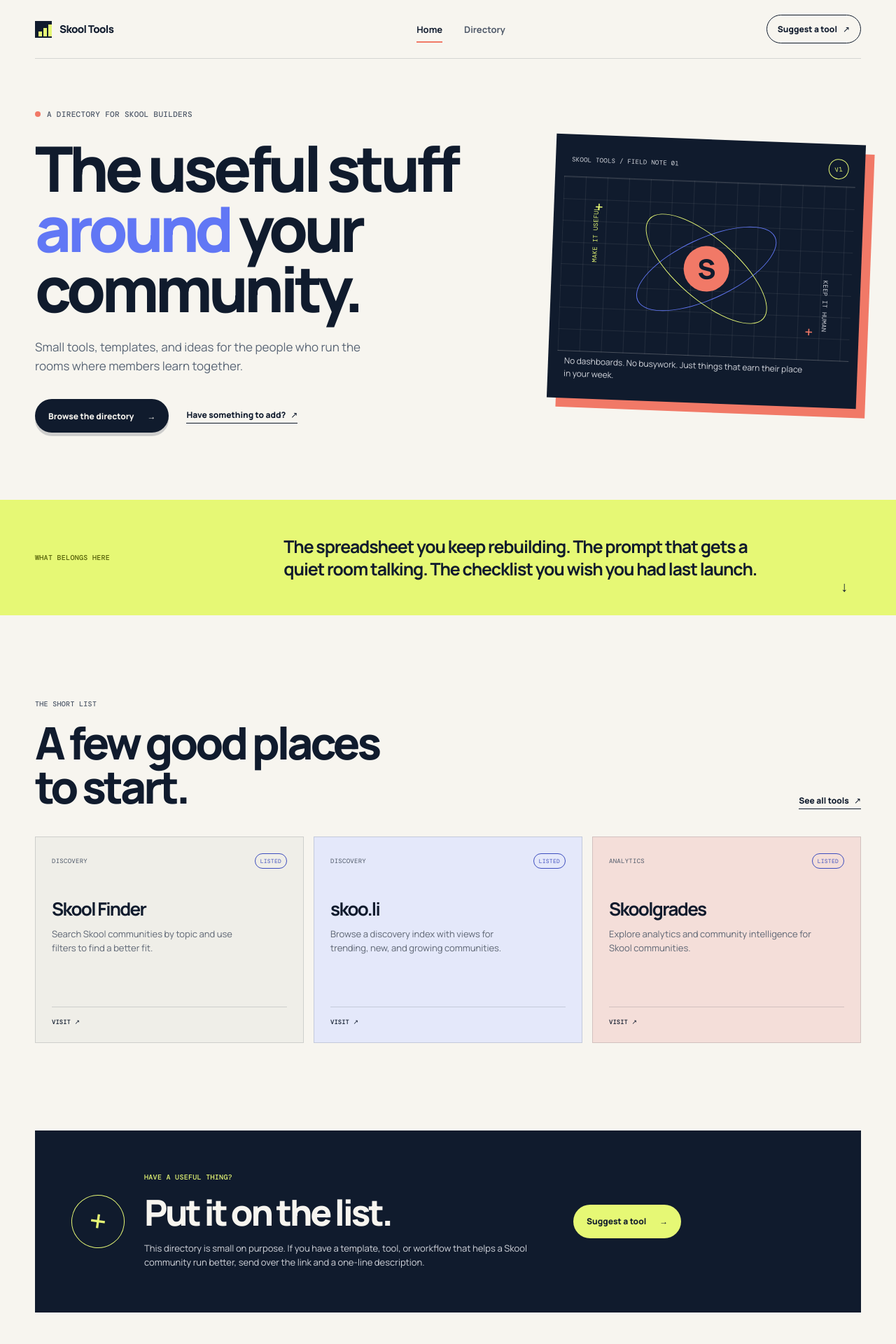
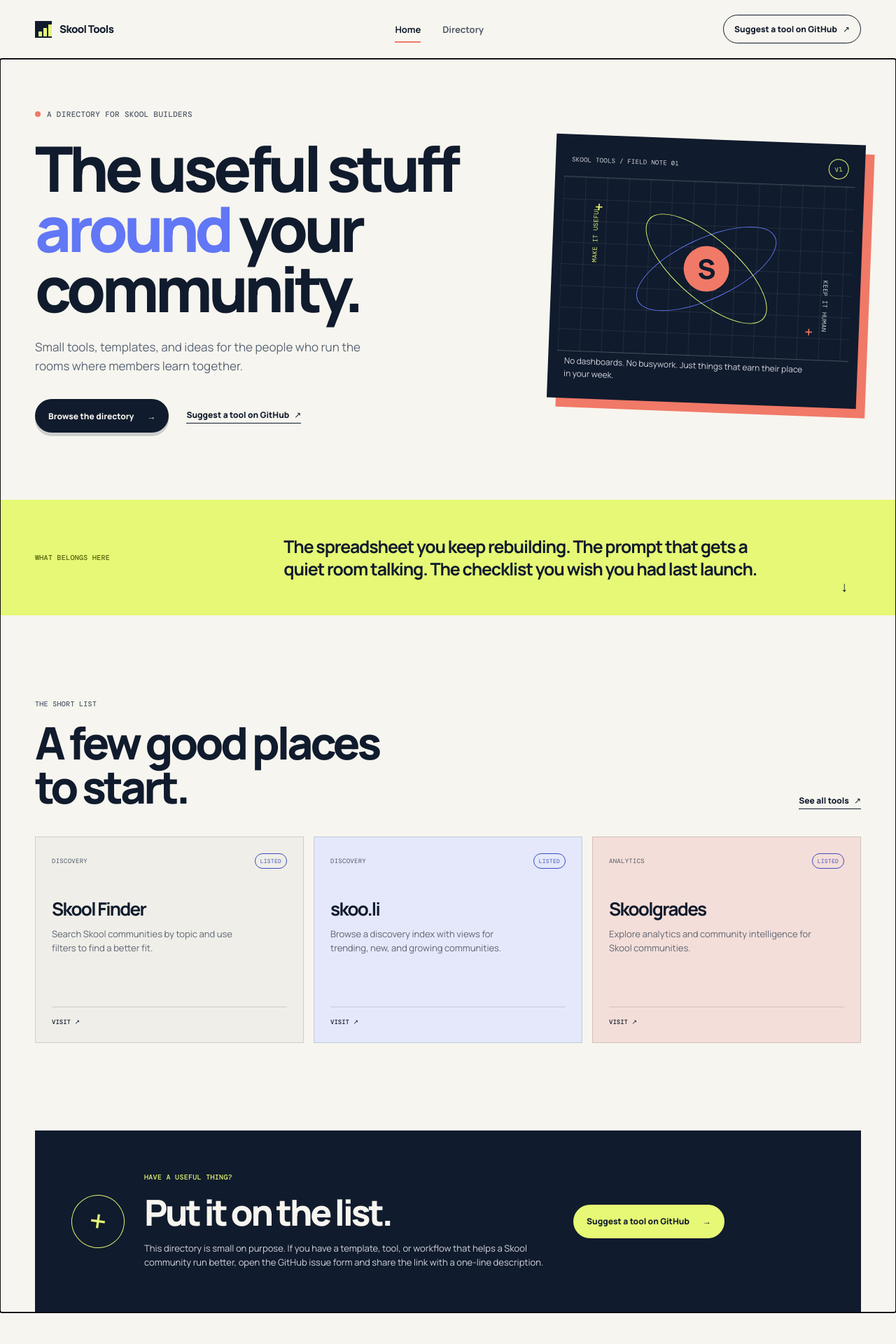
Before and after one commit to toivomattila/skooltools, a React (Vite) app: page / in a window 1280 px wide. Shown: the top 1920 px of the page at 70% size. Built offline with nearby package versions, Linux system fonts and the light colour scheme.

Commit message:
fix: finish directory navigation accessibility
Make tool suggestions actionable through GitHub, constrain routes, preserve hash navigation, and restore focus and link semantics after navigation.

```diff
--- a/src/App.tsx
+++ b/src/App.tsx
@@ -1,8 +1,14 @@
-import { useEffect, useState, type MouseEvent } from "react";
+import {
+  useEffect,
+  useRef,
+  useState,
+  type MouseEvent,
+  type RefObject,
+} from "react";
 import { categories, tools, type Tool, type ToolStatus } from "./data/tools";
 import "./styles.css";
 
-type Route = "home" | "tools";
+type Route = "home" | "tools" | "not-found";
 
 type AppLocation = {
   pathname: string;
@@ -10,15 +16,25 @@
   route: Route;
 };
 
+const suggestToolUrl = `https://github.com/toivomattila/skooltools/issues/new?${new URLSearchParams(
+  {
+    title: "Suggest a tool for Skool Tools",
+    body: "Tool name:\n\nLink:\n\nWhy is it useful?\n",
+  },
+)}`;
+
 function getRoute(pathname = window.location.pathname): Route {
-  return pathname.startsWith("/tools") ? "tools" : "home";
+  if (pathname === "/") return "home";
+  if (pathname === "/tools" || pathname === "/tools/") return "tools";
+  return "not-found";
 }
 
 function getLocation(): AppLocation {
+  const { pathname, hash } = window.location;
   return {
-    pathname: window.location.pathname,
-    hash: window.location.hash,
-    route: getRoute(),
+    pathname,
+    hash,
+    route: getRoute(pathname),
   };
 }
 
@@ -28,8 +44,12 @@
     : "smooth";
 }
 
-function scrollToLocation(location: AppLocation) {
+function focusAndScrollToLocation(
+  location: AppLocation,
+  mainContentRef: RefObject<HTMLElement | null>,
+) {
   const behavior = getScrollBehavior();
+  mainContentRef.current?.focus({ preventScroll: true });
 
   if (location.hash) {
     let id: string;
@@ -38,7 +58,11 @@
     } catch {
       return;
     }
-    document.getElementById(id)?.scrollIntoView({ behavior });
+    const hashTarget = document.getElementById(id);
+    if (hashTarget instanceof HTMLElement) {
+      hashTarget.focus({ preventScroll: true });
+      hashTarget.scrollIntoView({ behavior });
+    }
     return;
   }
 
@@ -47,6 +71,7 @@
 
 function App() {
   const [location, setLocation] = useState<AppLocation>(getLocation);
+  const mainContentRef = useRef<HTMLElement | null>(null);
 
   useEffect(() => {
     const handlePopState = () => setLocation(getLocation());
@@ -55,9 +80,12 @@
   }, []);
 
   useEffect(() => {
-    const timeoutId = window.setTimeout(() => scrollToLocation(location), 0);
+    const timeoutId = window.setTimeout(
+      () => focusAndScrollToLocation(location, mainContentRef),
+      0,
+    );
     return () => window.clearTimeout(timeoutId);
-  }, [location]);
+  }, [location, mainContentRef]);
 
   const navigate = (event: MouseEvent<HTMLAnchorElement>) => {
     const href = event.currentTarget.getAttribute("href");
@@ -77,6 +105,7 @@
     const currentUrl = new URL(window.location.href);
     const nextUrl = new URL(href, currentUrl);
     if (nextUrl.origin !== currentUrl.origin) return;
+    event.preventDefault();
     if (
       nextUrl.pathname === currentUrl.pathname &&
       nextUrl.search === currentUrl.search &&
@@ -85,7 +114,6 @@
       return;
     }
 
-    event.preventDefault();
     window.history.pushState({}, "", nextUrl);
     setLocation(getLocation());
   };
@@ -94,9 +122,11 @@
     <div className="site-shell">
       <Header route={location.route} onNavigate={navigate} />
       {location.route === "home" ? (
-        <HomePage onNavigate={navigate} />
+        <HomePage mainContentRef={mainContentRef} onNavigate={navigate} />
+      ) : location.route === "tools" ? (
+        <ToolsPage mainContentRef={mainContentRef} onNavigate={navigate} />
       ) : (
-        <ToolsPage onNavigate={navigate} />
+        <NotFoundPage mainContentRef={mainContentRef} onNavigate={navigate} />
       )}
       <Footer onNavigate={navigate} />
     </div>
@@ -129,6 +159,7 @@
           className={route === "home" ? "active" : ""}
           href="/"
           onClick={onNavigate}
+          aria-current={route === "home" ? "page" : undefined}
         >
           Home
         </a>
@@ -136,26 +167,34 @@
           className={route === "tools" ? "active" : ""}
           href="/tools"
           onClick={onNavigate}
+          aria-current={route === "tools" ? "page" : undefined}
         >
           Directory
         </a>
       </nav>
-      <a className="header-cta" href="/tools#submit" onClick={onNavigate}>
-        Suggest a tool <span aria-hidden="true">↗</span>
+      <a
+        className="header-cta"
+        href={suggestToolUrl}
+        target="_blank"
+        rel="noopener noreferrer"
+        aria-label="Suggest a tool on GitHub (opens in a new tab)"
+      >
+        Suggest a tool on GitHub <span aria-hidden="true">↗</span>
       </a>
     </header>
   );
 }
 
 type PageProps = {
+  mainContentRef: RefObject<HTMLElement | null>;
   onNavigate: (event: MouseEvent<HTMLAnchorElement>) => void;
 };
 
-function HomePage({ onNavigate }: PageProps) {
+function HomePage({ mainContentRef, onNavigate }: PageProps) {
   const featuredTools = tools.filter((tool) => tool.featured);
 
   return (
-    <main>
+    <main ref={mainContentRef} tabIndex={-1}>
       <section className="hero page-width">
         <div className="hero-copy">
           <p className="eyebrow">
@@ -177,8 +216,14 @@
             >
               Browse the directory <span aria-hidden="true">→</span>
             </a>
-            <a className="text-link" href="/tools#submit" onClick={onNavigate}>
-              Have something to add? <span aria-hidden="true">↗</span>
+            <a
+              className="text-link"
+              href={suggestToolUrl}
+              target="_blank"
+              rel="noopener noreferrer"
+              aria-label="Suggest a tool on GitHub (opens in a new tab)"
+            >
+              Suggest a tool on GitHub <span aria-hidden="true">↗</span>
             </a>
           </div>
         </div>
@@ -233,12 +278,12 @@
         </div>
       </section>
 
-      <SubmitPanel onNavigate={onNavigate} />
+      <SubmitPanel />
     </main>
   );
 }
 
-function ToolsPage({ onNavigate }: PageProps) {
+function ToolsPage({ mainContentRef }: PageProps) {
   const [query, setQuery] = useState("");
   const [selectedCategory, setSelectedCategory] =
     useState<(typeof categories)[number]>("All tools");
@@ -256,7 +301,7 @@
   });
 
   return (
-    <main>
+    <main ref={mainContentRef} tabIndex={-1}>
       <section className="directory-hero page-width">
         <div>
           <p className="eyebrow">
@@ -329,7 +374,7 @@
         )}
       </section>
 
-      <SubmitPanel onNavigate={onNavigate} />
+      <SubmitPanel />
     </main>
   );
 }
@@ -352,7 +397,8 @@
             className="tool-link"
             href={tool.url}
             target="_blank"
-            rel="noreferrer"
+            rel="noopener noreferrer"
+            aria-label={`Visit ${tool.name}`}
           >
             Visit <span aria-hidden="true">↗</span>
           </a>
@@ -378,7 +424,12 @@
       <div className="tool-row-aside">
         <span>{tool.category}</span>
         {tool.status === "listed" ? (
-          <a href={tool.url} target="_blank" rel="noreferrer">
+          <a
+            href={tool.url}
+            target="_blank"
+            rel="noopener noreferrer"
+            aria-label={`Visit ${tool.name}`}
+          >
             Visit tool <span aria-hidden="true">↗</span>
           </a>
         ) : null}
@@ -420,9 +471,9 @@
   );
 }
 
-function SubmitPanel({ onNavigate }: PageProps) {
+function SubmitPanel() {
   return (
-    <section className="submit-panel page-width" id="submit">
+    <section className="submit-panel page-width" id="submit" tabIndex={-1}>
       <div className="submit-panel-mark" aria-hidden="true">
         <span>+</span>
       </div>
@@ -431,22 +482,47 @@
         <h2>Put it on the list.</h2>
         <p>
           This directory is small on purpose. If you have a template, tool, or
-          workflow that helps a Skool community run better, send over the link
-          and a one-line description.
+          workflow that helps a Skool community run better, open the GitHub
+          issue form and share the link with a one-line description.
         </p>
       </div>
       <a
         className="button button-light"
-        href="/tools#submit"
-        onClick={onNavigate}
+        href={suggestToolUrl}
+        target="_blank"
+        rel="noopener noreferrer"
+        aria-label="Open the GitHub issue form to suggest a tool (opens in a new tab)"
       >
-        Suggest a tool <span aria-hidden="true">→</span>
+        Suggest a tool on GitHub <span aria-hidden="true">→</span>
       </a>
     </section>
   );
 }
 
-function Footer({ onNavigate }: PageProps) {
+function NotFoundPage({ mainContentRef, onNavigate }: PageProps) {
+  return (
+    <main className="not-found page-width" ref={mainContentRef} tabIndex={-1}>
+      <p className="eyebrow">
+        <span className="eyebrow-dot" aria-hidden="true" />
+        Page not found
+      </p>
+      <h1>That page isn’t in the directory.</h1>
+      <p>
+        The address does not match a Skool Tools page. Browse the directory to
+        find the tools that are listed here.
+      </p>
+      <a className="button button-primary" href="/tools" onClick={onNavigate}>
+        Browse the directory <span aria-hidden="true">→</span>
+      </a>
+    </main>
+  );
+}
+
+function Footer({
+  onNavigate,
+}: {
+  onNavigate: (event: MouseEvent<HTMLAnchorElement>) => void;
+}) {
   return (
     <footer className="site-footer page-width">
       <p>Skool Tools</p>
--- a/src/styles.css
+++ b/src/styles.css
@@ -685,6 +685,23 @@
   padding-bottom: 125px;
 }
 
+.not-found {
+  min-height: 620px;
+  padding-block: 100px;
+}
+
+.not-found h1 {
+  max-width: 760px;
+  margin-bottom: 24px;
+}
+
+.not-found > p:not(.eyebrow) {
+  max-width: 460px;
+  margin-bottom: 32px;
+  color: #596575;
+  line-height: 1.6;
+}
+
 .directory-toolbar {
   display: flex;
   align-items: center;
```
